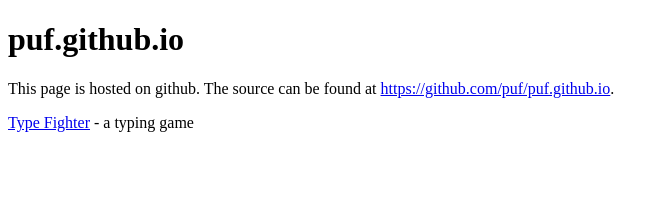
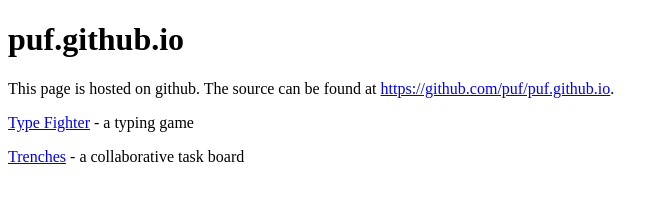
Before and after one commit to puf/puf.github.io, a plain HTML site: page index.html in a window 1280 px wide. Shown: the whole page, without its empty margins (0-669 px from the left). Drawn offline with Linux system fonts and the light colour scheme.

Commit message:
Added link to trenches

```diff
--- a/index.html
+++ b/index.html
@@ -7,5 +7,6 @@
 	<h1>puf.github.io</h1>
 	<p>This page is hosted on github. The source can be found at <a href='https://github.com/puf/puf.github.io'>https://github.com/puf/puf.github.io</a>.</p>
 	<p><a href='http://puf.github.io/typefighter/'>Type Fighter</a> - a typing game</p>
+	<p><a href='http://puf.github.io/trenches/'>Trenches</a> - a collaborative task board</p>
 </body>
 </html>
```
